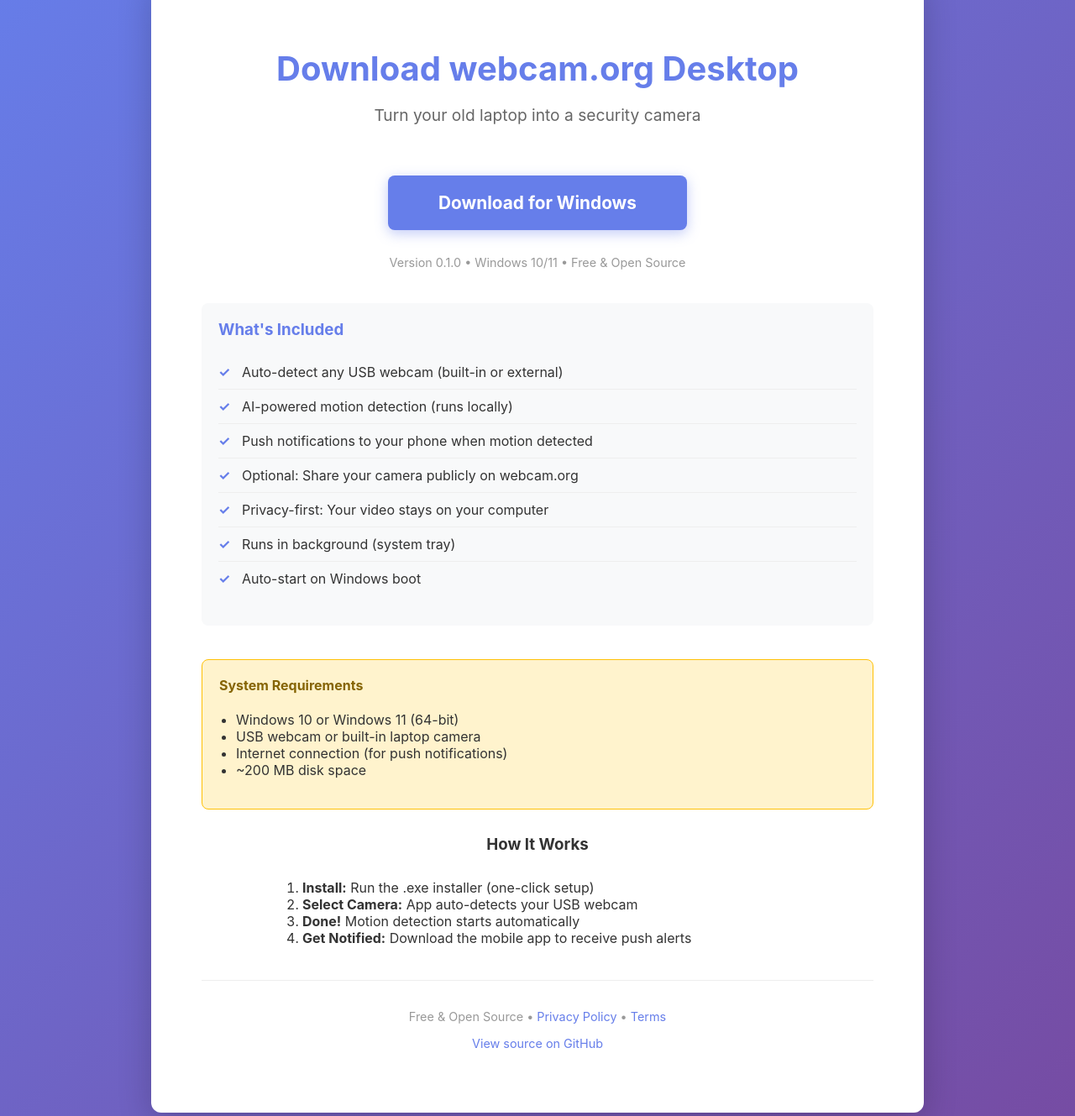
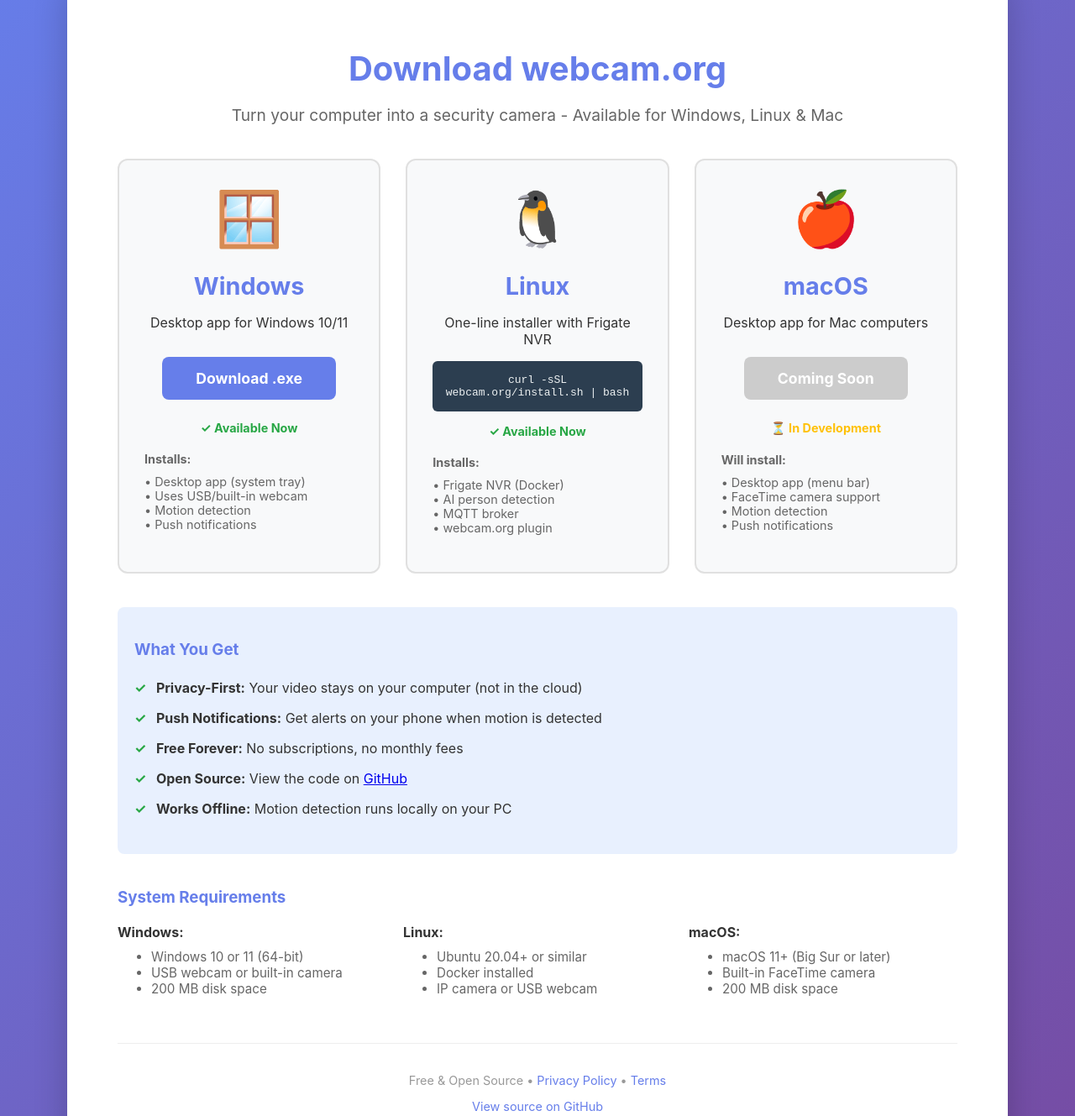
Before and after one commit to webcam-org/platform, a plain HTML site: page download.html in a window 1280 px wide. Shown: the part 80-1409 px from the top of the page at 84% size. Drawn offline with Linux system fonts and the light colour scheme.

Commit message:
Redesign download page with all platforms on one page
Shows Windows, Linux, and Mac options side-by-side.
Clearly states what each installer actually installs.

Windows: Desktop app (.exe)
Linux: Frigate + Docker (bash script)
Mac: Coming soon

```diff
--- a/download.html
+++ b/download.html
@@ -3,163 +3,145 @@
 <head>
   <meta charset="UTF-8">
   <meta name="viewport" content="width=device-width, initial-scale=1.0">
-  <title>Download - webcam.org Desktop App</title>
+  <title>Download - webcam.org</title>
   <style>
-    body {
-      font-family: -apple-system, BlinkMacSystemFont, "Segoe UI", Roboto, "Helvetica Neue", Arial, sans-serif;
-      margin: 0;
-      padding: 0;
-      background: linear-gradient(135deg, #667eea 0%, #764ba2 100%);
-      color: #333;
-    }
-    .container {
-      max-width: 800px;
-      margin: 50px auto;
-      background: white;
-      border-radius: 12px;
-      box-shadow: 0 10px 40px rgba(0,0,0,0.2);
-      padding: 60px;
-      text-align: center;
-    }
-    h1 {
-      font-size: 2.5em;
-      margin-bottom: 10px;
-      color: #667eea;
-    }
-    .tagline {
-      font-size: 1.2em;
-      color: #666;
-      margin-bottom: 40px;
-    }
-    .download-button {
-      display: inline-block;
-      background: #667eea;
-      color: white;
-      padding: 20px 60px;
-      font-size: 1.3em;
-      font-weight: bold;
-      text-decoration: none;
-      border-radius: 8px;
-      margin: 20px 0;
-      transition: all 0.3s;
-      box-shadow: 0 4px 15px rgba(102, 126, 234, 0.4);
-    }
-    .download-button:hover {
-      background: #5568d3;
-      transform: translateY(-2px);
-      box-shadow: 0 6px 20px rgba(102, 126, 234, 0.6);
-    }
-    .version {
-      color: #999;
-      margin-top: 10px;
-      font-size: 0.9em;
-    }
-    .features {
-      text-align: left;
-      margin: 40px 0;
-      padding: 20px;
-      background: #f8f9fa;
-      border-radius: 8px;
-    }
-    .features h3 {
-      color: #667eea;
-      margin-top: 0;
-    }
-    .features ul {
-      list-style: none;
-      padding: 0;
-    }
-    .features li {
-      padding: 10px 0;
-      border-bottom: 1px solid #eee;
-    }
-    .features li:before {
-      content: "✓ ";
-      color: #667eea;
-      font-weight: bold;
-      margin-right: 10px;
-    }
-    .features li:last-child {
-      border-bottom: none;
-    }
-    .requirements {
-      background: #fff3cd;
-      border: 1px solid #ffc107;
-      border-radius: 8px;
-      padding: 20px;
-      margin: 30px 0;
-      text-align: left;
-    }
-    .requirements h4 {
-      margin-top: 0;
-      color: #856404;
-    }
-    footer {
-      margin-top: 40px;
-      padding-top: 20px;
-      border-top: 1px solid #eee;
-      color: #999;
-      font-size: 0.9em;
-    }
-    footer a {
-      color: #667eea;
-      text-decoration: none;
-    }
+    body { font-family: -apple-system, BlinkMacSystemFont, "Segoe UI", Roboto, sans-serif; margin: 0; background: linear-gradient(135deg, #667eea 0%, #764ba2 100%); color: #333; }
+    .container { max-width: 1000px; margin: 50px auto; background: white; border-radius: 12px; box-shadow: 0 10px 40px rgba(0,0,0,0.2); padding: 60px; }
+    h1 { font-size: 2.5em; margin-bottom: 10px; color: #667eea; text-align: center; }
+    .tagline { font-size: 1.2em; color: #666; margin-bottom: 40px; text-align: center; }
+
+    .platforms { display: grid; grid-template-columns: repeat(auto-fit, minmax(280px, 1fr)); gap: 30px; margin: 40px 0; }
+    .platform-card { background: #f8f9fa; border: 2px solid #e0e0e0; border-radius: 12px; padding: 30px; text-align: center; transition: all 0.3s; }
+    .platform-card:hover { border-color: #667eea; transform: translateY(-5px); box-shadow: 0 8px 20px rgba(102, 126, 234, 0.2); }
+    .platform-card h2 { color: #667eea; margin-bottom: 15px; font-size: 1.8em; }
+    .platform-icon { font-size: 4em; margin-bottom: 15px; }
+    .download-btn { display: inline-block; background: #667eea; color: white; padding: 15px 40px; font-size: 1.1em; font-weight: bold; text-decoration: none; border-radius: 8px; margin: 15px 0; transition: all 0.3s; }
+    .download-btn:hover { background: #5568d3; transform: translateY(-2px); box-shadow: 0 6px 20px rgba(102, 126, 234, 0.4); }
+    .download-btn.disabled { background: #ccc; cursor: not-allowed; }
+    .download-btn.disabled:hover { transform: none; background: #ccc; }
+    .install-cmd { background: #2c3e50; color: #ecf0f1; padding: 15px; border-radius: 6px; font-family: monospace; margin: 15px 0; overflow-x: auto; }
+    .status { margin-top: 10px; font-size: 0.9em; color: #666; }
+    .status.available { color: #28a745; font-weight: bold; }
+    .status.coming-soon { color: #ffc107; font-weight: bold; }
+
+    .what-installs { background: #e8f0fe; padding: 20px; border-radius: 8px; margin: 30px 0; }
+    .what-installs h3 { color: #667eea; margin-bottom: 15px; }
+    .what-installs ul { list-style: none; padding-left: 0; }
+    .what-installs li { padding: 8px 0; }
+    .what-installs li:before { content: "✓ "; color: #28a745; font-weight: bold; margin-right: 8px; }
+
+    footer { margin-top: 40px; padding-top: 20px; border-top: 1px solid #eee; color: #999; font-size: 0.9em; text-align: center; }
+    footer a { color: #667eea; text-decoration: none; }
   </style>
 </head>
 <body>
   <div class="container">
-    <h1>Download webcam.org Desktop</h1>
-    <p class="tagline">Turn your old laptop into a security camera</p>
+    <h1>Download webcam.org</h1>
+    <p class="tagline">Turn your computer into a security camera - Available for Windows, Linux & Mac</p>
 
-    <a href="/releases/webcam-org-setup-0.1.0.exe" class="download-button" id="downloadBtn">
-      Download for Windows
-    </a>
-    <p class="version">Version 0.1.0 • Windows 10/11 • Free & Open Source</p>
+    <div class="platforms">
+      <!-- Windows -->
+      <div class="platform-card">
+        <div class="platform-icon">🪟</div>
+        <h2>Windows</h2>
+        <p>Desktop app for Windows 10/11</p>
+        <a href="/releases/webcam-org-setup-0.1.0.exe" class="download-btn">
+          Download .exe
+        </a>
+        <p class="status available">✓ Available Now</p>
+        <div style="margin-top: 20px; text-align: left; font-size: 0.9em; color: #666;">
+          <strong>Installs:</strong>
+          <ul style="list-style: none; padding-left: 0; margin-top: 10px;">
+            <li>• Desktop app (system tray)</li>
+            <li>• Uses USB/built-in webcam</li>
+            <li>• Motion detection</li>
+            <li>• Push notifications</li>
+          </ul>
+        </div>
+      </div>
 
-    <div class="features">
-      <h3>What's Included</h3>
+      <!-- Linux -->
+      <div class="platform-card">
+        <div class="platform-icon">🐧</div>
+        <h2>Linux</h2>
+        <p>One-line installer with Frigate NVR</p>
+        <div class="install-cmd">curl -sSL webcam.org/install.sh | bash</div>
+        <p class="status available">✓ Available Now</p>
+        <div style="margin-top: 20px; text-align: left; font-size: 0.9em; color: #666;">
+          <strong>Installs:</strong>
+          <ul style="list-style: none; padding-left: 0; margin-top: 10px;">
+            <li>• Frigate NVR (Docker)</li>
+            <li>• AI person detection</li>
+            <li>• MQTT broker</li>
+            <li>• webcam.org plugin</li>
+          </ul>
+        </div>
+      </div>
+
+      <!-- Mac -->
+      <div class="platform-card">
+        <div class="platform-icon">🍎</div>
+        <h2>macOS</h2>
+        <p>Desktop app for Mac computers</p>
+        <a href="#" class="download-btn disabled" onclick="return false;">
+          Coming Soon
+        </a>
+        <p class="status coming-soon">⏳ In Development</p>
+        <div style="margin-top: 20px; text-align: left; font-size: 0.9em; color: #666;">
+          <strong>Will install:</strong>
+          <ul style="list-style: none; padding-left: 0; margin-top: 10px;">
+            <li>• Desktop app (menu bar)</li>
+            <li>• FaceTime camera support</li>
+            <li>• Motion detection</li>
+            <li>• Push notifications</li>
+          </ul>
+        </div>
+      </div>
+    </div>
+
+    <div class="what-installs">
+      <h3>What You Get</h3>
       <ul>
-        <li>Auto-detect any USB webcam (built-in or external)</li>
-        <li>AI-powered motion detection (runs locally)</li>
-        <li>Push notifications to your phone when motion detected</li>
-        <li>Optional: Share your camera publicly on webcam.org</li>
-        <li>Privacy-first: Your video stays on your computer</li>
-        <li>Runs in background (system tray)</li>
-        <li>Auto-start on Windows boot</li>
+        <li><strong>Privacy-First:</strong> Your video stays on your computer (not in the cloud)</li>
+        <li><strong>Push Notifications:</strong> Get alerts on your phone when motion is detected</li>
+        <li><strong>Free Forever:</strong> No subscriptions, no monthly fees</li>
+        <li><strong>Open Source:</strong> View the code on <a href="https://github.com/webcam-org/platform">GitHub</a></li>
+        <li><strong>Works Offline:</strong> Motion detection runs locally on your PC</li>
       </ul>
     </div>
 
-    <div class="requirements">
-      <h4>System Requirements</h4>
-      <ul style="list-style: disc; padding-left: 20px;">
-        <li>Windows 10 or Windows 11 (64-bit)</li>
-        <li>USB webcam or built-in laptop camera</li>
-        <li>Internet connection (for push notifications)</li>
-        <li>~200 MB disk space</li>
-      </ul>
+    <h3 style="margin-top: 40px; color: #667eea;">System Requirements</h3>
+    <div style="display: grid; grid-template-columns: repeat(auto-fit, minmax(250px, 1fr)); gap: 20px; margin: 20px 0;">
+      <div>
+        <strong>Windows:</strong>
+        <ul style="margin-top: 10px; color: #666; font-size: 0.95em;">
+          <li>Windows 10 or 11 (64-bit)</li>
+          <li>USB webcam or built-in camera</li>
+          <li>200 MB disk space</li>
+        </ul>
+      </div>
+      <div>
+        <strong>Linux:</strong>
+        <ul style="margin-top: 10px; color: #666; font-size: 0.95em;">
+          <li>Ubuntu 20.04+ or similar</li>
+          <li>Docker installed</li>
+          <li>IP camera or USB webcam</li>
+        </ul>
+      </div>
+      <div>
+        <strong>macOS:</strong>
+        <ul style="margin-top: 10px; color: #666; font-size: 0.95em;">
+          <li>macOS 11+ (Big Sur or later)</li>
+          <li>Built-in FaceTime camera</li>
+          <li>200 MB disk space</li>
+        </ul>
+      </div>
     </div>
-
-    <h3>How It Works</h3>
-    <ol style="text-align: left; max-width: 600px; margin: 30px auto;">
-      <li><strong>Install:</strong> Run the .exe installer (one-click setup)</li>
-      <li><strong>Select Camera:</strong> App auto-detects your USB webcam</li>
-      <li><strong>Done!</strong> Motion detection starts automatically</li>
-      <li><strong>Get Notified:</strong> Download the mobile app to receive push alerts</li>
-    </ol>
 
     <footer>
       <p>Free & Open Source • <a href="/privacy.html">Privacy Policy</a> • <a href="/terms.html">Terms</a></p>
       <p><a href="https://github.com/webcam-org/platform">View source on GitHub</a></p>
     </footer>
   </div>
-
-  <script>
-    // Track downloads
-    document.getElementById('downloadBtn').addEventListener('click', function() {
-      // Optional: Send analytics event
-      console.log('Download started');
-    });
-  </script>
 </body>
 </html>
```
